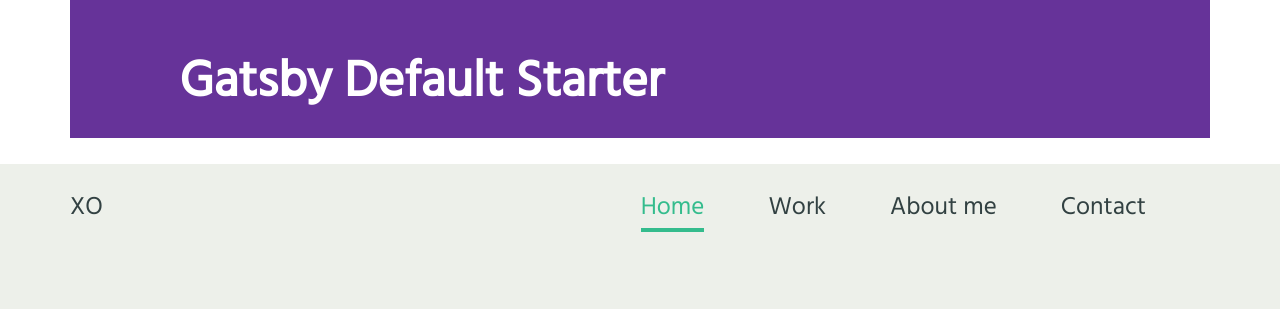
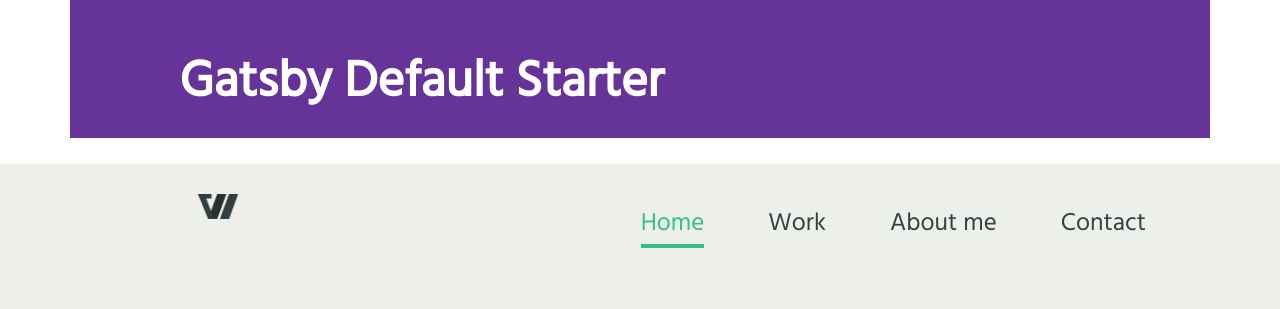
Before and after one commit to Wandersonjack/differentjackson, a Gatsby site in the folder wandersonjackson/: page / in a window 1280 px wide. Shown: the top 309 px of the page. Built offline with nearby package versions, Linux system fonts and the light colour scheme; Gatsby itself is replaced by a stand-in of ours.

Commit message:
navbar fix

```diff
--- a/wandersonjackson/src/components/navbar/navbar.js
+++ b/wandersonjackson/src/components/navbar/navbar.js
@@ -1,5 +1,6 @@
 import React, { Component } from 'react'
 import './styles/navbar.css'
+import logoup from '../../images/logoup.png'
 
 export default class Navbar extends Component {
   render() {
@@ -7,9 +8,9 @@
       <div class="navbar">
         <header>
             <div className="menu">
-                <div>
+                <div className="logo">
                     <a href="#">
-                       XO
+                       <img  src={logoup} />
                     </a>
                 </div>
                 <div className="hamburguer">
--- a/wandersonjackson/src/components/navbar/styles/navbar.css
+++ b/wandersonjackson/src/components/navbar/styles/navbar.css
@@ -19,6 +19,11 @@
 .navbar{
     background-color:#EDF0EA;
     height: 100px;
+}
+.logo img{
+    width: 40px;
+    height: 25px;
+    margin-left: 128px;
 }
 header{
     max-width: 1140px;
```
Also changed, not shown: wandersonjackson/src/images/instagram (2).png (added), wandersonjackson/src/images/linkedin.png (added), wandersonjackson/src/images/logo.png (added), wandersonjackson/src/images/logoup.png (added), wandersonjackson/src/images/twitter (1).png (added), wandersonjackson/src/images/youtube (1).png (added).
